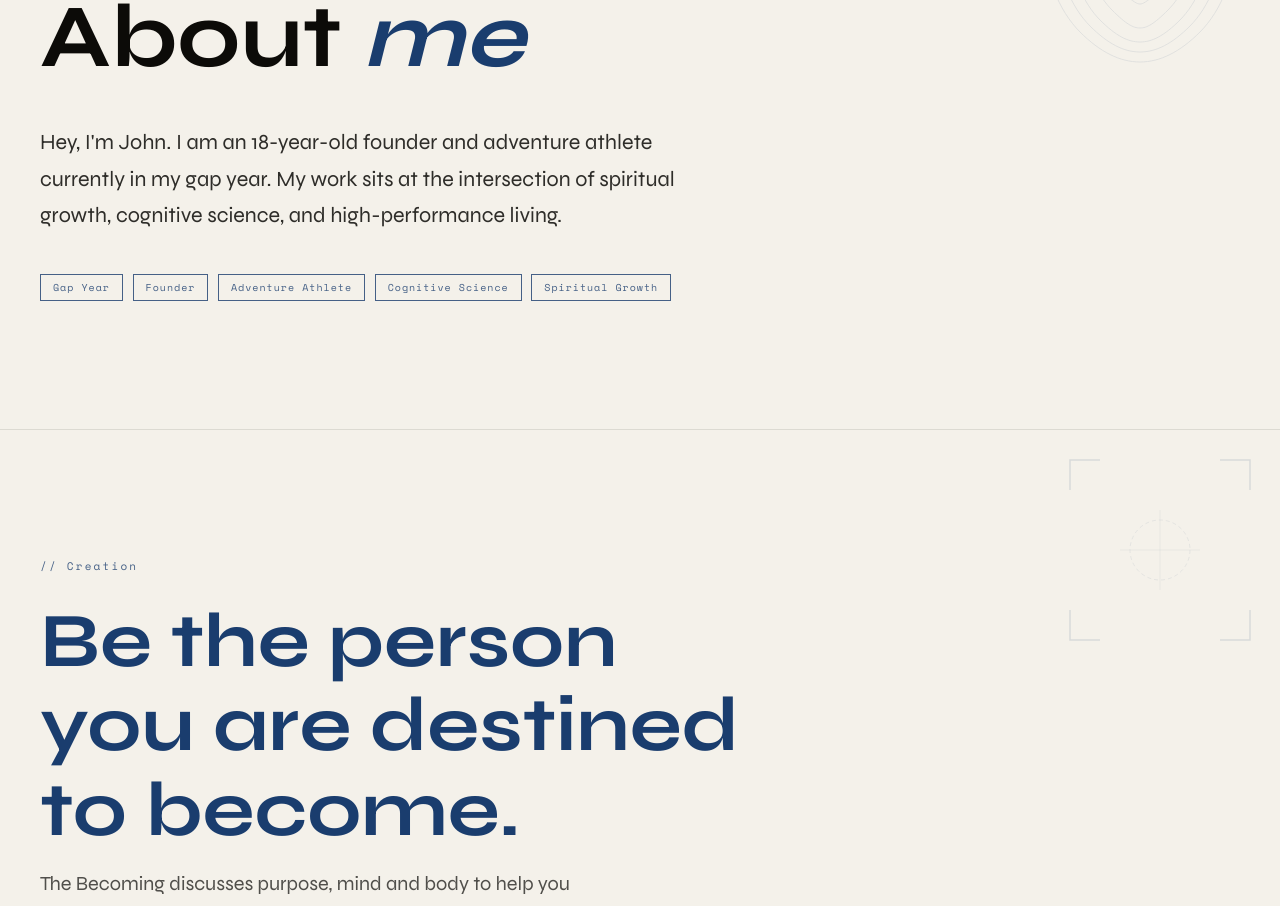
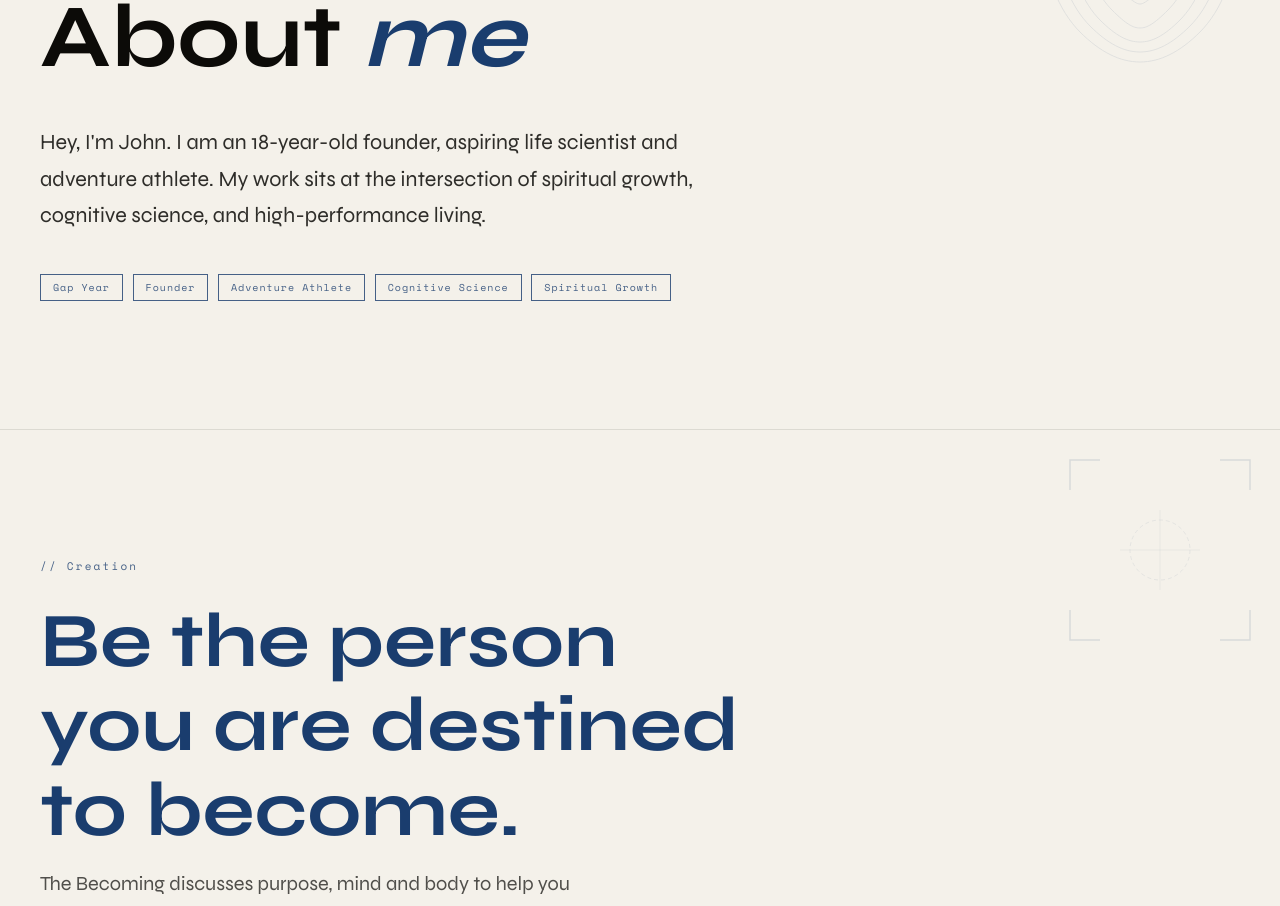
Before and after one commit to Silastheonedev/Silas-duan-website, a Next.js app: page / in a window 1280 px wide. Shown: the part 1080-1986 px from the top of the page. Built offline with nearby package versions, Linux system fonts and the light colour scheme.

Commit message:
update About section bio

```diff
--- a/app/page.tsx
+++ b/app/page.tsx
@@ -353,7 +353,7 @@ function About() {
         </h2>
         <div style={{ maxWidth: "680px" }}>
           <p style={{ fontFamily: "var(--font-cormorant)", fontSize: "clamp(1.1rem, 2vw, 1.35rem)", lineHeight: 1.7, color: "#0C0B08", opacity: 0.85, marginBottom: "2.5rem" }}>
-            Hey, I&apos;m John. I am an 18-year-old founder and adventure athlete currently in my gap year. My work sits at the intersection of spiritual growth, cognitive science, and high-performance living.
+            Hey, I&apos;m John. I am an 18-year-old founder, aspiring life scientist and adventure athlete. My work sits at the intersection of spiritual growth, cognitive science, and high-performance living.
           </p>
           <div style={{ display: "flex", flexWrap: "wrap", gap: "0.6rem" }}>
             {tags.map((tag) => (
```
